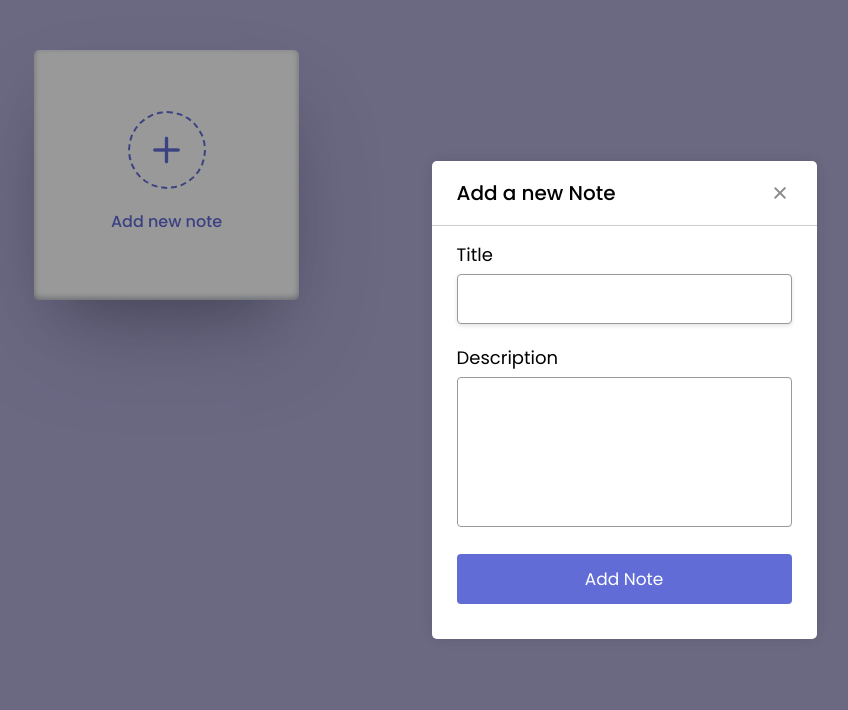
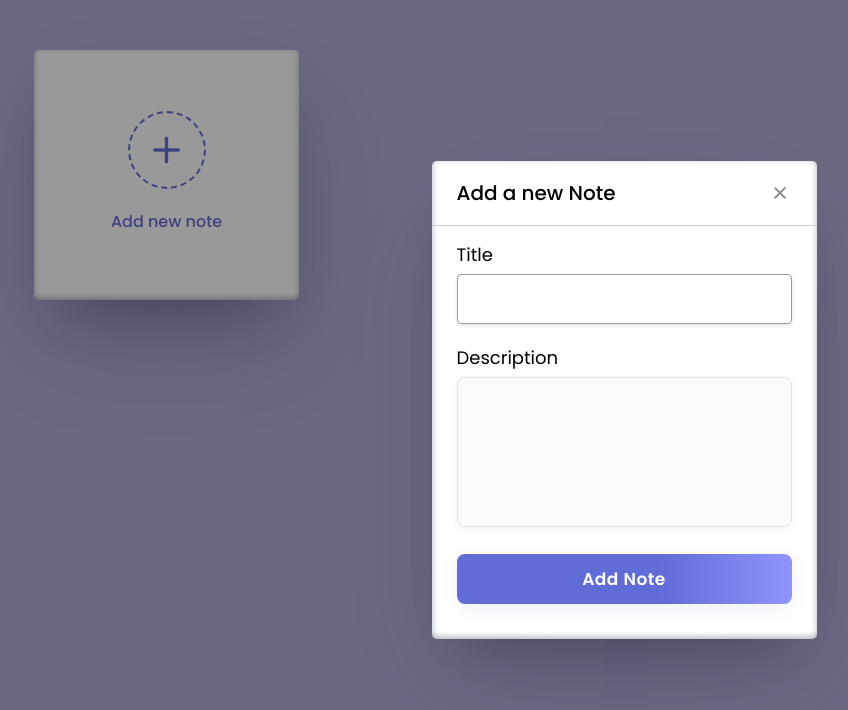
Before and after one commit to rajatpandeyrishi/Click-And-Note, a plain HTML site: page index.html in a window 1280 px wide. Both pictures are taken after a click on the item "Add new note". Shown: the whole page, without its empty margins (16-864 px from the left). Drawn offline with nearby package versions, Linux system fonts and the light colour scheme.

Commit message:
style: improve popup textarea and button UI for enhanced usability and visual hierarchy
- Updated textarea with increased padding, border-radius, subtle box-shadow, and focus state for better input clarity and UX
- Redesigned submit button using gradient background, rounded corners, shadow, and smooth hover transitions to improve visual prominence and interactivity
- Added box-shadow to popup overlay for better separation and focus

These refinements modernize the popup UI and enhance user interaction feedback.

```diff
--- a/SRC/CSS/style.css
+++ b/SRC/CSS/style.css
@@ -243,7 +243,9 @@ header,
   border-radius: 5px;
   background: #fff;
   width: calc(100% - 15px);
-  box-shadow: 0 0 15px rgba(0, 0, 0, 0.1);
+  box-shadow: rgba(50, 50, 93, 0.25) 0px 50px 100px -20px,
+    rgba(0, 0, 0, 0.3) 0px 30px 60px -30px,
+    rgba(10, 37, 64, 0.35) 0px -2px 6px 0px inset;
 }
 
 /* Adds padding and a bottom border to the popup header */
@@ -298,14 +300,27 @@ form :where(input, textarea):focus {
   box-shadow: 0 2px 4px rgba(0, 0, 0, 0.11);
 }
 
-/* Styles the textarea for note description */
-form .row textarea {
+/* Textarea base styles for note description input */
+ form .row textarea {
   height: 150px;
   resize: none;
-  padding: 8px 15px;
+  padding: 12px 16px;
+  border-radius: 8px;
+  border: 1.5px solid #e0e0e0;
+  background: #fafbfc;
+  font-size: 16px;
+  box-shadow: 0 2px 8px rgba(50, 50, 93, 0.06);
+  transition: border 0.2s, box-shadow 0.2s;
 }
 
-/* Styles the form submit button */
+/* Textarea focus styles to highlight active input with border and shadow */
+form .row textarea:focus {
+  border: 1.5px solid #626cd6;
+  box-shadow: 0 4px 16px rgba(98, 108, 214, 0.10);
+  background: #fff;
+}
+
+/* Base styles for the primary form button */
 form button {
   width: 100%;
   height: 50px;
@@ -314,6 +329,16 @@ form button {
   border: none;
   cursor: pointer;
   font-size: 17px;
-  border-radius: 4px;
-  background: #626cd6;
+  border-radius: 8px;
+  background: linear-gradient(90deg, #626cd6 60%, #8f94fb 100%);
+  box-shadow: 0 4px 16px rgba(98, 108, 214, 0.10);
+  font-weight: 600;
+  letter-spacing: 0.5px;
+  transition: background 0.2s, box-shadow 0.2s;
 }
+
+/* Hover effect for the primary form button with intensified gradient and shadow */
+form button:hover {
+  background: linear-gradient(90deg, #5058b1 60%, #626cd6 100%);
+  box-shadow: 0 6px 24px rgba(98, 108, 214, 0.18);
+}
```
